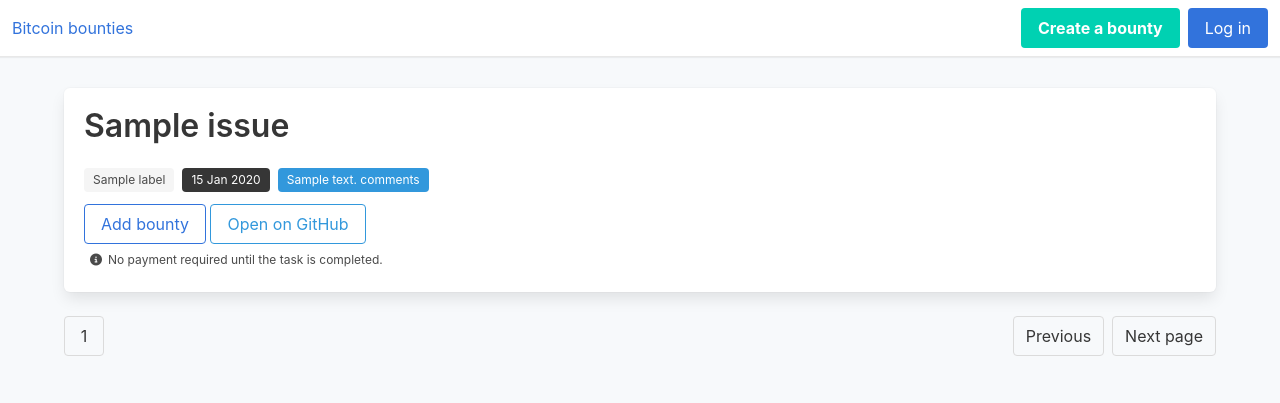
After one commit to ko-redtruck/bitcoin-only-open-source-bounties-express, a Node server app: template views/issues.ejs in a window 1280 px wide. The commit adds this page. Shown: the top 403 px of the page. Run offline with Node 20, Linux system fonts and the light colour scheme; the template is opened without the code that fills it: most values are stand-ins (such as "Sample title", 1, 10 or a date in 2020); some libraries are stand-ins or nearby versions.

Commit message:
add ability to browse github issues

```diff
--- a/app.js
+++ b/app.js
@@ -7,6 +7,8 @@ const postgres = require("./db");
 
 const passport = require('passport');
 var frontend = require('./routers/frontend');
+var githubIssues = require('./routers/github-issues');
+
 const requireAuth = require("./routers/auth").requireAuth;
 const app = express()
 const port = process.env.PORT || 3000;
@@ -58,6 +60,7 @@ passport.deserializeUser(async function(id, done) {
 require("./auth/passport.js")(app);
 
 app.use("/",frontend);
+app.use("/",githubIssues);
 
 app.get('/', async(req, res) => {
   console.log("user: ",req.user);
--- a/package.json
+++ b/package.json
@@ -10,6 +10,7 @@
   "author": "",
   "license": "ISC",
   "dependencies": {
+    "@octokit/core": "^3.5.1",
     "connect-pg-simple": "^6.2.1",
     "dotenv": "^10.0.0",
     "ejs": "^3.1.6",
--- a/views/components/head.ejs
+++ b/views/components/head.ejs
@@ -4,3 +4,4 @@
 <link href="/css/style.css" rel="stylesheet" type="text/css">
 <meta name="viewport" content="width=device-width, initial-scale=1">
 <script src="https://kit.fontawesome.com/24b45d668a.js" crossorigin="anonymous"></script>
+<script src="/node_modules/@creativebulma/bulma-collapsible/dist/js/bulma-collapsible.min.js"></script>
--- /dev/null
+++ b/views/issues.ejs
@@ -0,0 +1,106 @@
+<head>
+      <%- include('./components/head'); %>
+</head>
+
+<header style="padding-bottom:2.5rem;">
+  <%- include('./components/header',{user:user}) %>
+
+</header>
+
+
+
+<!--
+<h2>Post issue</h2>
+<form class="" action="/post/issue" method="post">
+  <input type="text" name="title" placeholder="title">
+  <input type="text" name="link" placeholder="link">
+  <input type="text" name="description" placeholder=""="Describe the issue">
+  <button type="submit" value="Submit" name="button">Submit</button>
+</form>
+
+<h2>Post bounty</h2>
+<form class="" action="/post/issue" method="post">
+  <input type="number" name="issue_id" placeholder="issue_id">
+  <input type="text" name="identity_url" placeholder="identity_url">
+  <input type="text" name="title" placeholder="title">
+  <input type="text" name="link" placeholder="link">
+  <input type="text" name="description" placeholder=""="Describe the issue">
+  <button type="submit" value="Submit" name="button">Submit</button>
+</form>
+-->
+
+<div class="modal">
+  <div class="modal-background"></div>
+  <div class="modal-content">
+    <!-- Any other Bulma elements you want -->
+  </div>
+  <button class="modal-close is-large" aria-label="close"></button>
+</div>
+
+<div class="section ">
+    <div class="container">
+
+      <div class="columns">
+        <div class="column">
+
+
+          <% issues.forEach(function(issue){ %>
+            <div class="box">
+              <a href="<%= issue.html_url %>">
+              <div class="content">
+                <h1 class="title"><%= issue.title %></h1>
+                <div class="tags">
+                  <% issue.labels.forEach(function(label) { %>
+                    <span class="tag" style="background-color:#<%= label.color %>">
+                      <%= label.name %>
+                    </span>
+                    <% }) %>
+
+                  <span class="tag is-dark">
+                   <%= issue.created_at %>
+                  </span>
+                  <span class="tag is-info">
+                   <%= issue.comments %> <%= issue.comments == 1 ? 'comment' : 'comments' %>
+                  </span>
+                </div>
+                <div class="pt-3">
+                  <a href="/post/bounty/add?id" class="button is-link is-outlined">Add bounty</a>
+                  <a href="<%= issue.html_url %>" class="button is-info is-outlined">Open on GitHub</a>
+
+                  <p class="help">  <span class="icon"><i class="fas fa-info-circle"></i></span>No payment required until the task is completed.</p>
+
+                </div>
+              </div>
+              </a>
+
+            </div>
+          <% }); %>
+        </div>
+      </div>
+      <nav class="pagination" role="navigation" aria-label="pagination">
+        <a class="pagination-previous" href="<%- pag.path + '?page=' + pag.previous %>" >Previous</a>
+        <a class="pagination-next" href="<%- pag.path + '?page=' + pag.next %>">Next page</a>
+        <ul class="pagination-list">
+          <li>
+            <a class="pagination-link" href="<%= pag.path %>" hrefaria-label="Goto page 1">1</a>
+          </li>
+        </ul>
+      </nav>
+    </div>
+  </div>
+
+  <script type="text/javascript">
+    document.querySelector('a#open-modal').addEventListener('click', function(event) {
+      event.preventDefault();
+      var modal = document.querySelector('.modal');  // assuming you have only 1
+      var html = document.querySelector('html');
+      modal.classList.add('is-active');
+      html.classList.add('is-clipped');
+
+      modal.querySelector('.modal-background').addEventListener('click', function(e) {
+        e.preventDefault();
+        modal.classList.remove('is-active');
+        html.classList.remove('is-clipped');
+      });
+    });
+  </script>
```
Also changed, not shown: routers/github-issues.js (added, +38 -0 lines), 1 other file.
